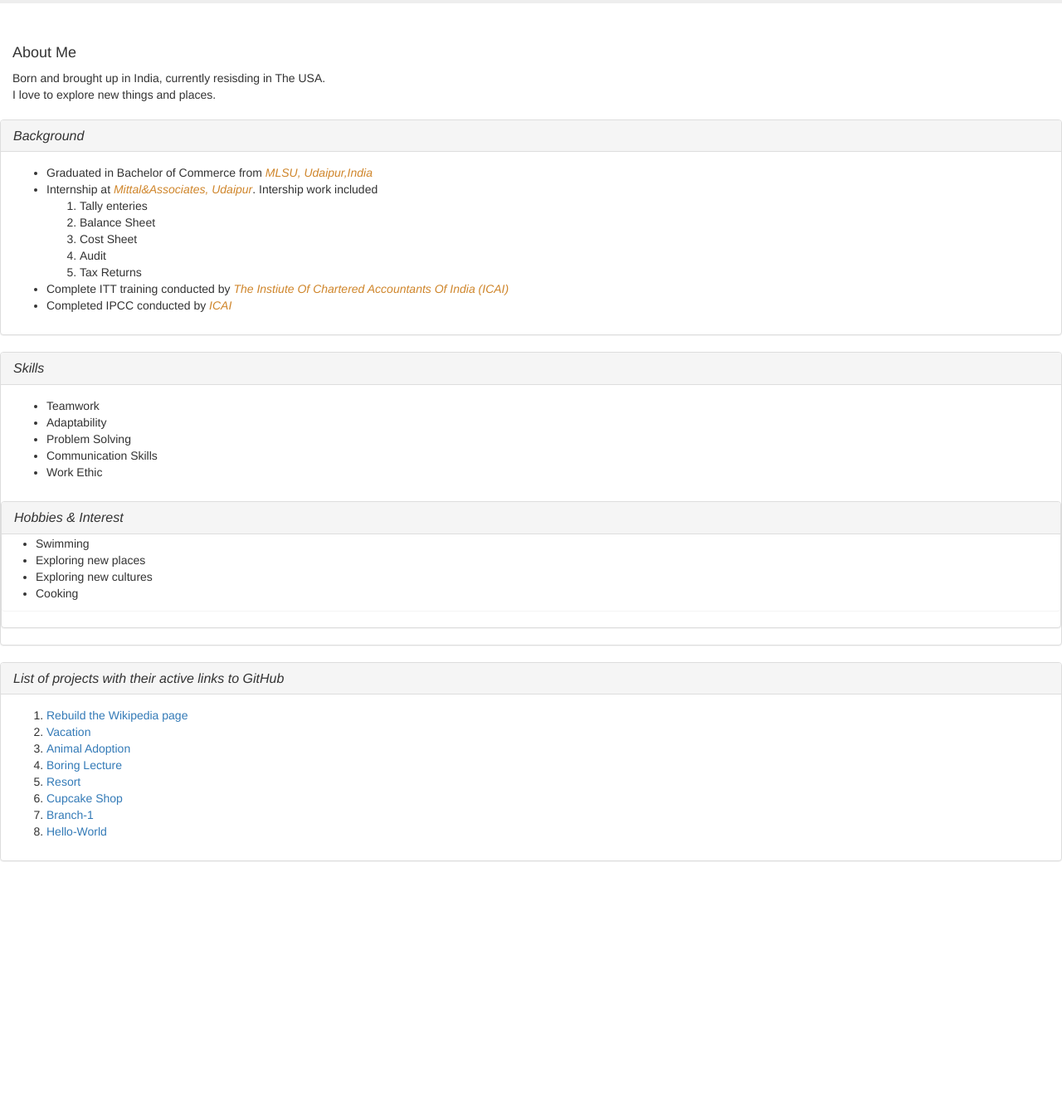
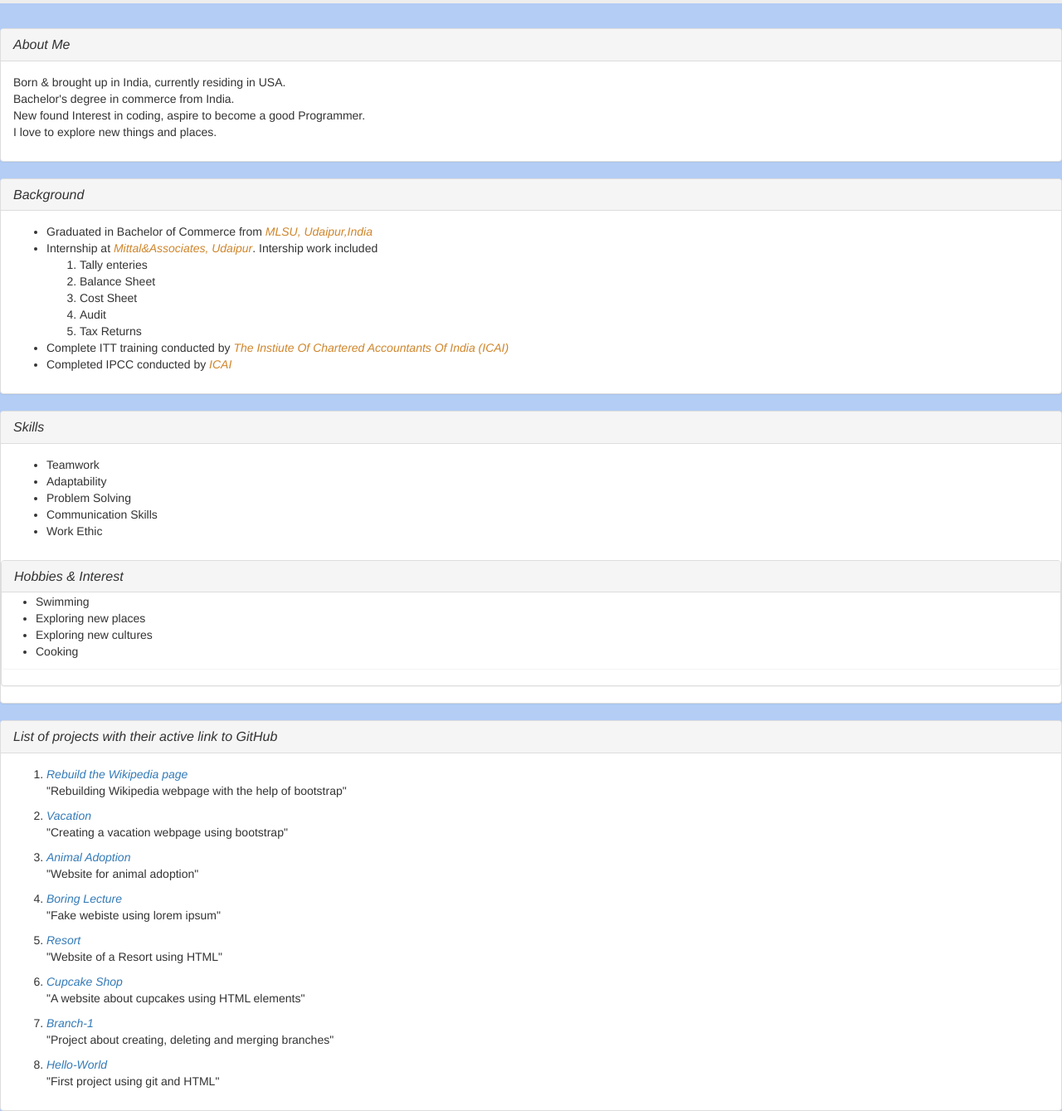
Before and after one commit to nehad1992/Portfolio-Project1, a plain HTML site: page index.html in a window 1280 px wide. Shown: the part 221-1560 px from the top of the page at 83% size. Before the commit the page ends 1279 px from the top, so only its background shows below. Drawn offline with Linux system fonts and the light colour scheme.

Commit message:
Add about me panel

```diff
--- a/css/styles.css
+++ b/css/styles.css
@@ -1,3 +1,7 @@
+body {
+    background-color: rgb(179, 205, 245);
+}
+
 h1 {
     font-size: 50px;
     text-align: center;
--- a/index.html
+++ b/index.html
@@ -19,16 +19,17 @@
 					</h4>
 
 				</div>
-
-				<p>
-					<div class="text1">
-					<h4 class="heading1">
-						About Me
-					</h4>
-					Born and brought up in India, currently resisding in The USA. <br>
-					I love to explore new things and places.
+				<div class="panel panel-default">
+					<div class="panel-heading">
+						<h3 class="panel-title">About Me</h3>
 					</div>
-				</p>
+					<div class="panel-body">
+						<p>Born & brought up in India, currently residing in USA. <br>
+						Bachelor's degree in commerce from India.<br>
+						New found Interest in coding, aspire to become a good Programmer.<br>
+						I love to explore new things and places. <br></p>
+					</div>
+				</div>
 				<div class= "panel panel-default">
 					<div class="panel-heading">
 						<h3 class="panel-title"> Background</h3>
@@ -78,18 +79,26 @@
 				</div>
 				<div class="panel panel-default">
 					<div class=" panel-heading">
-						<h3 class= "panel-title">List of projects with their active links to GitHub</h3>
+						<h3 class= "panel-title">List of projects with their active link to GitHub</h3>
 					</div>
 					<div class="panel-body">
 						<ol>
-							<li><a href="https://github.com/nehad1992/wikipedia-epi/blob/master/index.html">Rebuild the Wikipedia page</a> </li>
-							<li><a href="https://github.com/nehad1992/Vacation-Epi">Vacation </a></li>
-							<li><a href="https://github.com/nehad1992/animal-adoption-epicodus">Animal Adoption</a>	</li>
-							<li><a href="https://github.com/nehad1992/boring-lecture">Boring Lecture</a></li>
-							<li><a href="https://github.com/nehad1992/resort/blob/master/resort.html">Resort</a></li>
-							<li><a href="https://github.com/nehad1992/cupcake-shop">Cupcake Shop</a></li>
-							<li><a href="https://github.com/nehad1992/Branch1/blob/master/branching-website.html">Branch-1</a></li>
-							<li><a href="https://github.com/nehad1992/hello-world">Hello-World</a></li>
+							<li><em><a href="https://github.com/nehad1992/wikipedia-epi/blob/master/index.html">Rebuild the Wikipedia page</a></em> <br>
+								<p class="links">"Rebuilding Wikipedia webpage with the help of bootstrap"</p></li>
+							<li><em><a href="https://github.com/nehad1992/Vacation-Epi">	Vacation </a></em><br>
+								<p class="links">"Creating a vacation webpage using bootstrap"</p></li>
+							<li><em><a href="https://github.com/nehad1992/animal-adoption-epicodus">	Animal Adoption</a></em><br>
+								<p class="links">"Website for animal adoption"</p></li>
+							<li><em><a href="https://github.com/nehad1992/boring-lecture">Boring Lecture</a></em><br>
+								<p class="links">"Fake webiste using lorem ipsum"</p></li>
+							<li><em><a href="https://github.com/nehad1992/resort/blob/master/resort.html">Resort</a></em><br>
+								<p class="links">"Website of a Resort using HTML"</p></li>
+							<li><em><a href="https://github.com/nehad1992/cupcake-shop">Cupcake Shop</a></em><br>
+								<p class="links">"A website about cupcakes using HTML elements"</p></li>
+							<li><em><a href="https://github.com/nehad1992/Branch1/blob/master/branching-website.html">Branch-1</a></em><br>
+								<p class="links">"Project about creating, deleting and merging branches"</p></li>
+							<li><em><a href="https://github.com/nehad1992/hello-world">Hello-World</a></em><br>
+								<p class="links">"First project using git and HTML"</p></li>
 						</ol>
 					</div>
 				</div>
```
